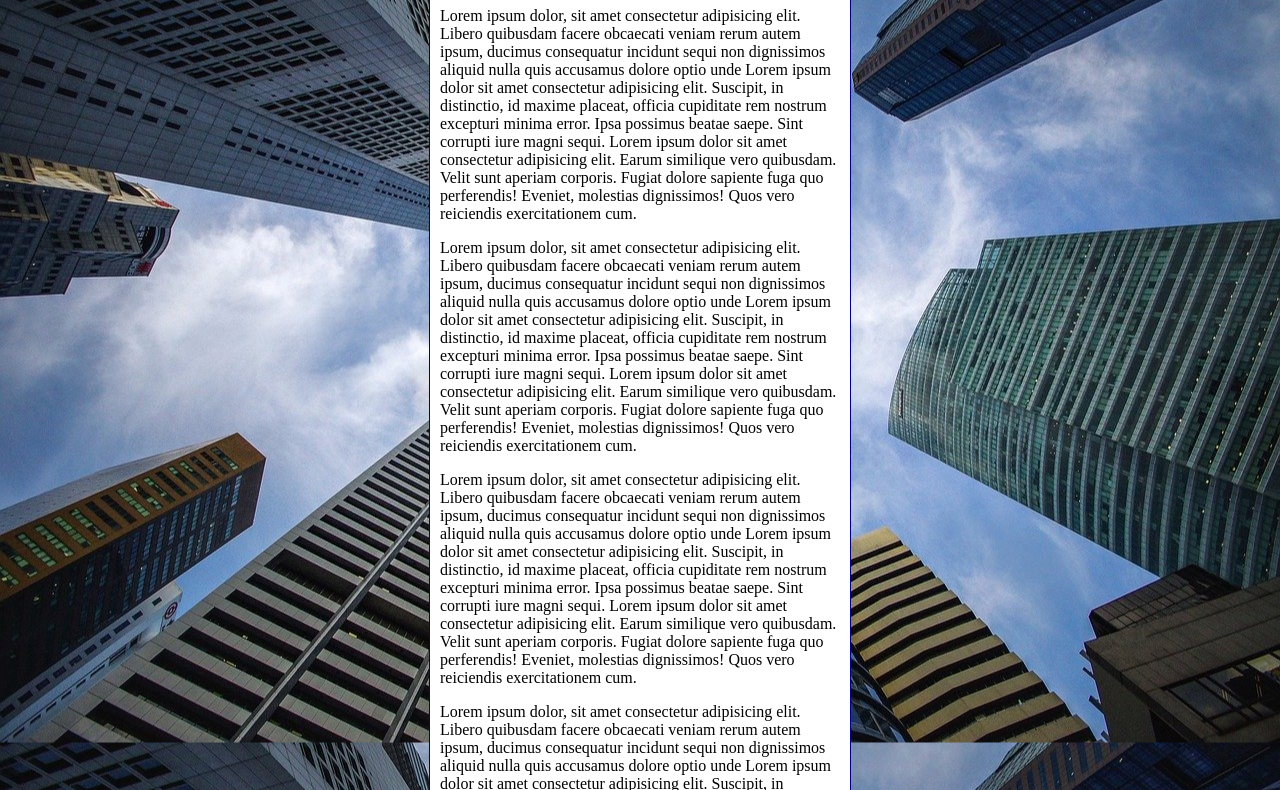
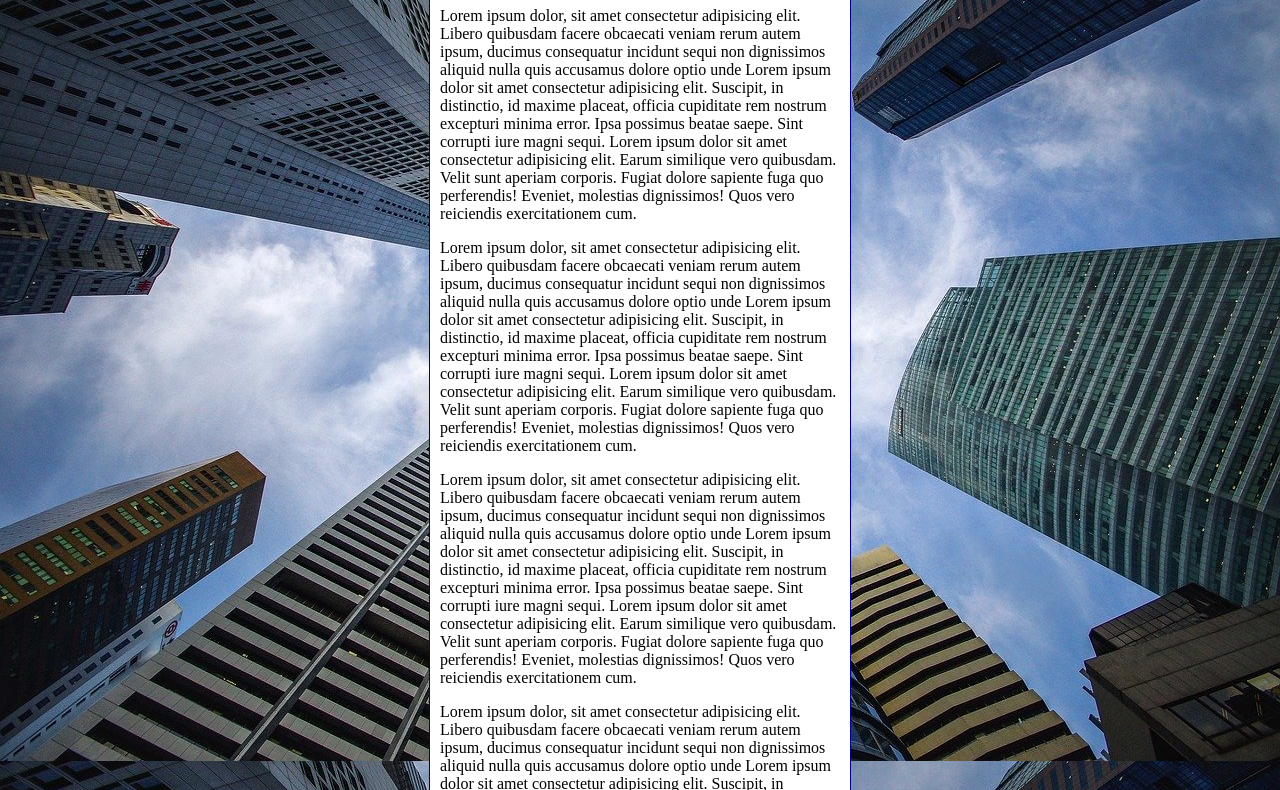
Before and after one commit to marcoantonio1330/html-css3, a plain HTML site: page exercicios/ex022/fundo006.html in a window 1280 px wide. Shown: the part 92-882 px from the top of the page. Drawn offline with Linux system fonts and the light colour scheme.

Commit message:
shorthand e attachemt
nesse video o professor explico como  funciona a tag attachment e suas duas opçoes srcoll efixed e mostro tbm como fazemos uma shorthand com a tag backgorund

```diff
--- a/exercicios/ex022/fundo006.html
+++ b/exercicios/ex022/fundo006.html
@@ -3,19 +3,32 @@
 <head>
     <meta charset="UTF-8">
     <meta name="viewport" content="width=device-width, initial-scale=1.0">
-    <title>Document</title>
+    <title>fundo fixo de tela </title>
     <style>
         body{
             height: 100vh;
-            background-color: black;
+            /*background-color: black;
             background-image: url('imagens/wallpaper002.jpg');
             background-position: center center;
-            background-repeat:repeat-y ;
+            background-repeat:no-repeat ;
+            background-size: cover;
+            background-attachment:fixed;
+
+            /*shorthand - background
+              ordem do shorthand
+             1 color
+             2 image
+             3 position
+             4 repeat
+             5 [size]
+             6 attachment
+            */
+            background: black url('imagens/wallpaper002.jpg') center center no-repeat  fixed   ;
             background-size: cover;
         }
         main{
             background-color: white;
-            width: 400px;
+            max-width: 400px;
             padding: 10px;
             margin: auto;
             border: 1px solid darkblue;
```
